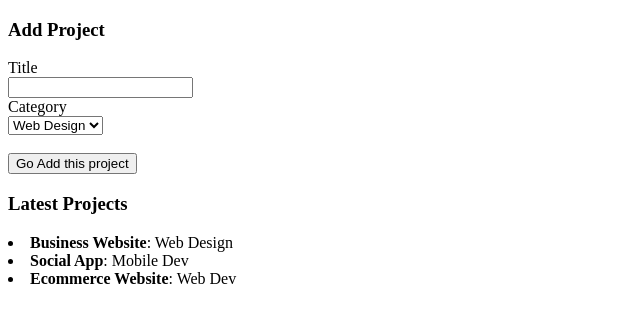
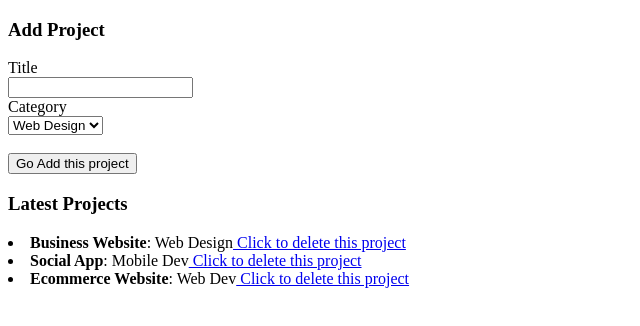
Before and after one commit to ShafiqEssani/reactjs-crashcourse, a React (Create React App) app: page / in a window 1280 px wide. Shown: the top 326 px of the page, without its empty margins (0-640 px from the left). Built offline with nearby package versions, Linux system fonts and the light colour scheme.

Commit message:
delete Project

```diff
--- a/src/App.js
+++ b/src/App.js
@@ -42,11 +42,18 @@ class App extends Component {
     this.setState({projects:projects});
   }
 
+  handleDelete(id) {
+    let projects = this.state.projects;
+    let i = projects.findIndex( x => x.id === id);
+    projects.splice(i,1);
+    this.setState({projects:projects});
+  }
+
   render() {
     return (
       <div className="App">
         <AddProject add={this.handleAdd.bind(this)}/>
-        <Projects projects={this.state.projects} />
+        <Projects onDelete={this.handleDelete.bind(this)} projects={this.state.projects} />
       </div>
     );
   }
--- a/src/components/projectItem.js
+++ b/src/components/projectItem.js
@@ -1,12 +1,18 @@
 import React, { Component } from 'react';
 
 class ProjectItem extends Component {
+
+    delete(id) {
+        console.log('delete this id', id);
+        this.props.onDelete(id);
+    }
 
     render() {
 
         return (
         <li>
             <strong>{this.props.pro.title}</strong>: { this.props.pro.category}
+            <a href="#" onClick={this.delete.bind(this, this.props.pro.id)}> Click to delete this project</a>
         </li>
         );
     }
--- a/src/components/projects.js
+++ b/src/components/projects.js
@@ -2,6 +2,12 @@ import React, { Component } from 'react';
 import ProjectItem from './projectItem';
 
 class Projects extends Component {
+
+  delete(id) {
+    this.props.onDelete(id);
+  }
+
+
   render() {
     console.log(this.props)
     let pItems;
@@ -9,7 +15,7 @@ class Projects extends Component {
         pItems = this.props.projects.map( p => {
             // console.log(p);
             return(
-                <ProjectItem key={p.id} pro={p}/>
+                <ProjectItem onDelete={this.delete.bind(this)} key={p.id} pro={p}/>
             )
         })
     }
@@ -20,6 +26,12 @@ class Projects extends Component {
       </div>
     );
   }
+
 }
 
+// Projects.propTypes = {
+//   projects: React.PropTypes.array,
+//   onDelete: React.PropTypes.func
+// }
+
 export default Projects;
```
